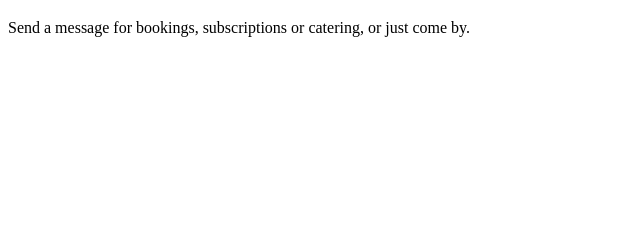
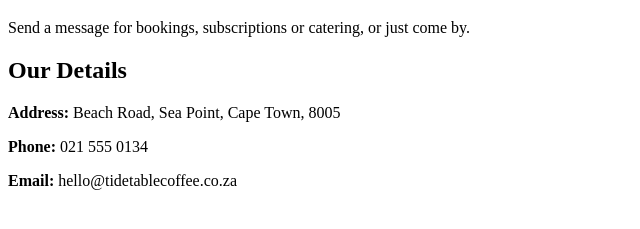
Before and after one commit to smithjd815-png/First1Website, a plain HTML site: page contact.html in a window 1280 px wide. Shown: the part 87-316 px from the top of the page, without its empty margins (0-640 px from the left). Drawn offline with Linux system fonts and the light colour scheme.

Commit message:
input details div

```diff
--- a/contact.html
+++ b/contact.html
@@ -24,3 +24,9 @@
   <h1>Beach Road, on the Sea Point side</h1>
   <p>Send a message for bookings, subscriptions or catering, or just come by.</p>
 </div>
+
+<div class="section">
+  <h2>Our Details</h2>
+  <p><b>Address:</b> Beach Road, Sea Point, Cape Town, 8005</p>
+  <p><b>Phone:</b> 021 555 0134</p>
+  <p><b>Email:</b> hello@tidetablecoffee.co.za</p>
```
